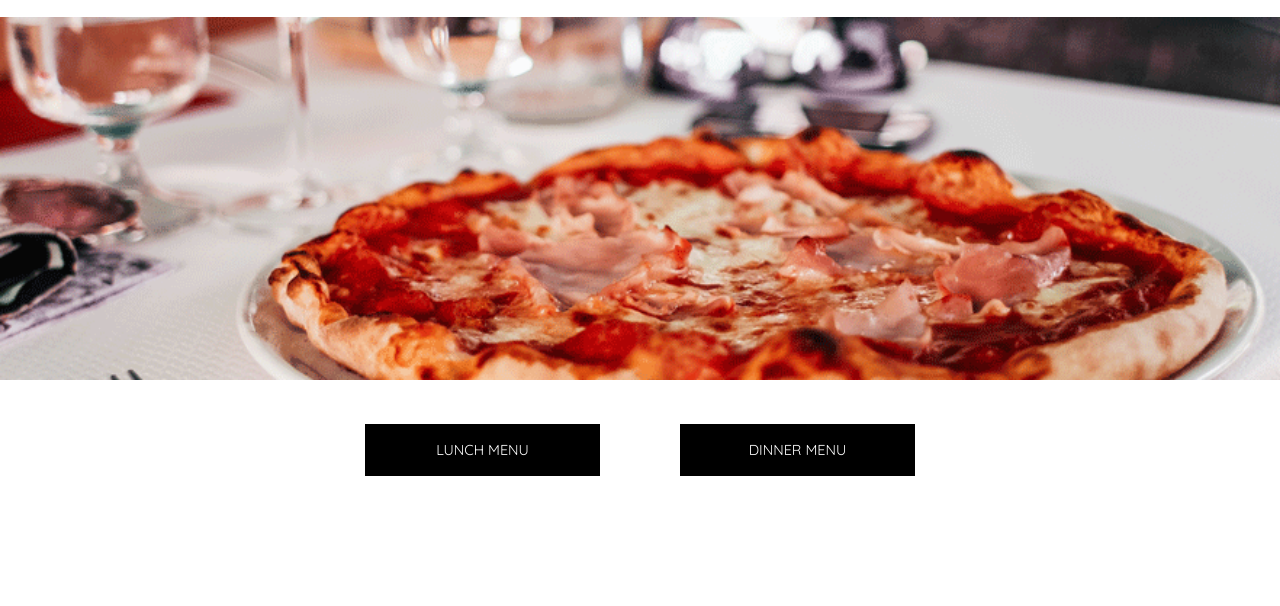
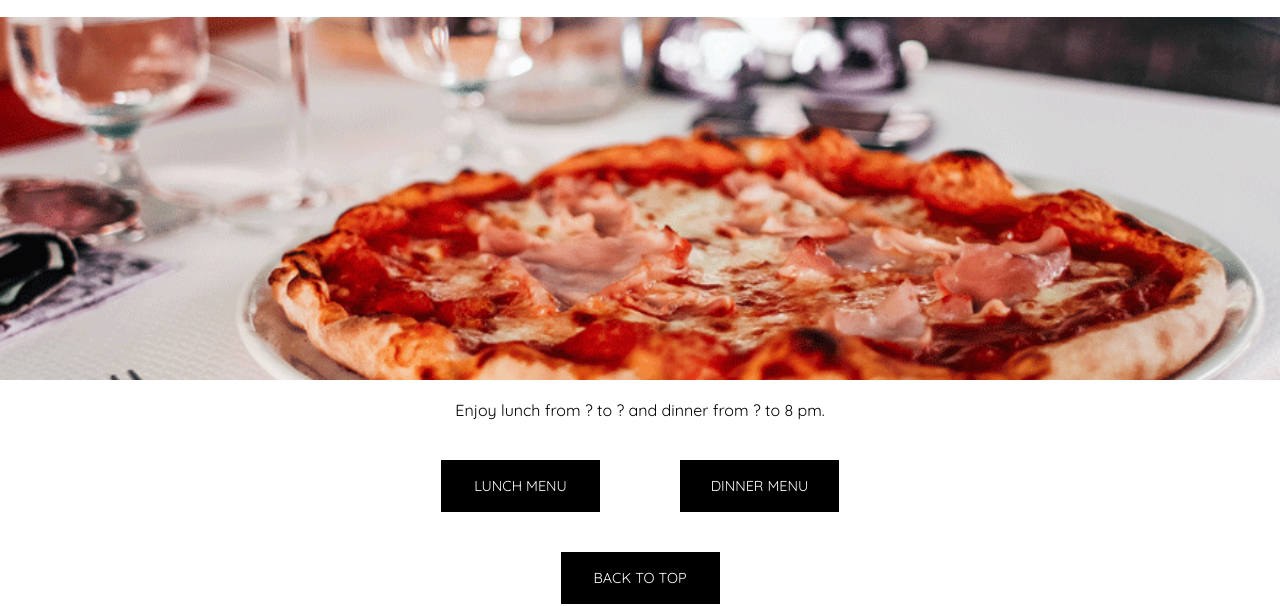
Before and after one commit to sarahcallison/giulias-italiano, a plain HTML site: page menu.html in a window 1280 px wide. Shown: the part 203-809 px from the top of the page. Drawn offline with Linux system fonts and the light colour scheme.

Commit message:
changed width of buttons, added button and text

```diff
--- a/main.css
+++ b/main.css
@@ -156,11 +156,11 @@ nav ul li a:hover {
 .menu-button {
     color: white;
     background-color: black;
-    padding: 17px 40px;
+    padding: 17px;
     margin: 0px 40px;
     text-decoration: none;
     text-align: center;
-    width: 155px;
+    width: 125px;
     font-size: .9rem;
    /* display: inline-block; */
 }
--- a/menu.html
+++ b/menu.html
@@ -13,7 +13,7 @@
     <div id="wrapper">
 
         <!-- Start of the navigation -->
-        <div class="logo">
+        <div class="logo" id="top">
             <a href="index.html">
                 <figure class="logo-fig"><img src="giuila-logo.png" alt="Giulia's Italiano Logo" />
             </figure></a>
@@ -36,10 +36,17 @@
 
             <figure class="banner-img"><img src="images/men-img.gif" alt="Image of pasta dish" />
             </figure>
+            <!-- goal is to have enough text so menu buttons are at bottom of browser
+            and take the user to each section. at bottom of dinner menu, link to top -->
+<p>Enjoy lunch from ? to ? and dinner from ? to 8 pm.</p>
             <div class="menu-buttonContainer">
 <a href="#lunch" class="menu-button">LUNCH MENU</a>
 <a href="#dinner" class="menu-button">DINNER MENU</a>
 </div>
+
+<div class="menu-buttonContainer">
+    <a href="#top" class="menu-button">BACK TO TOP</a>
+    </div>
     </main>
   </div>
     <!-- Start of the footer -->
```
